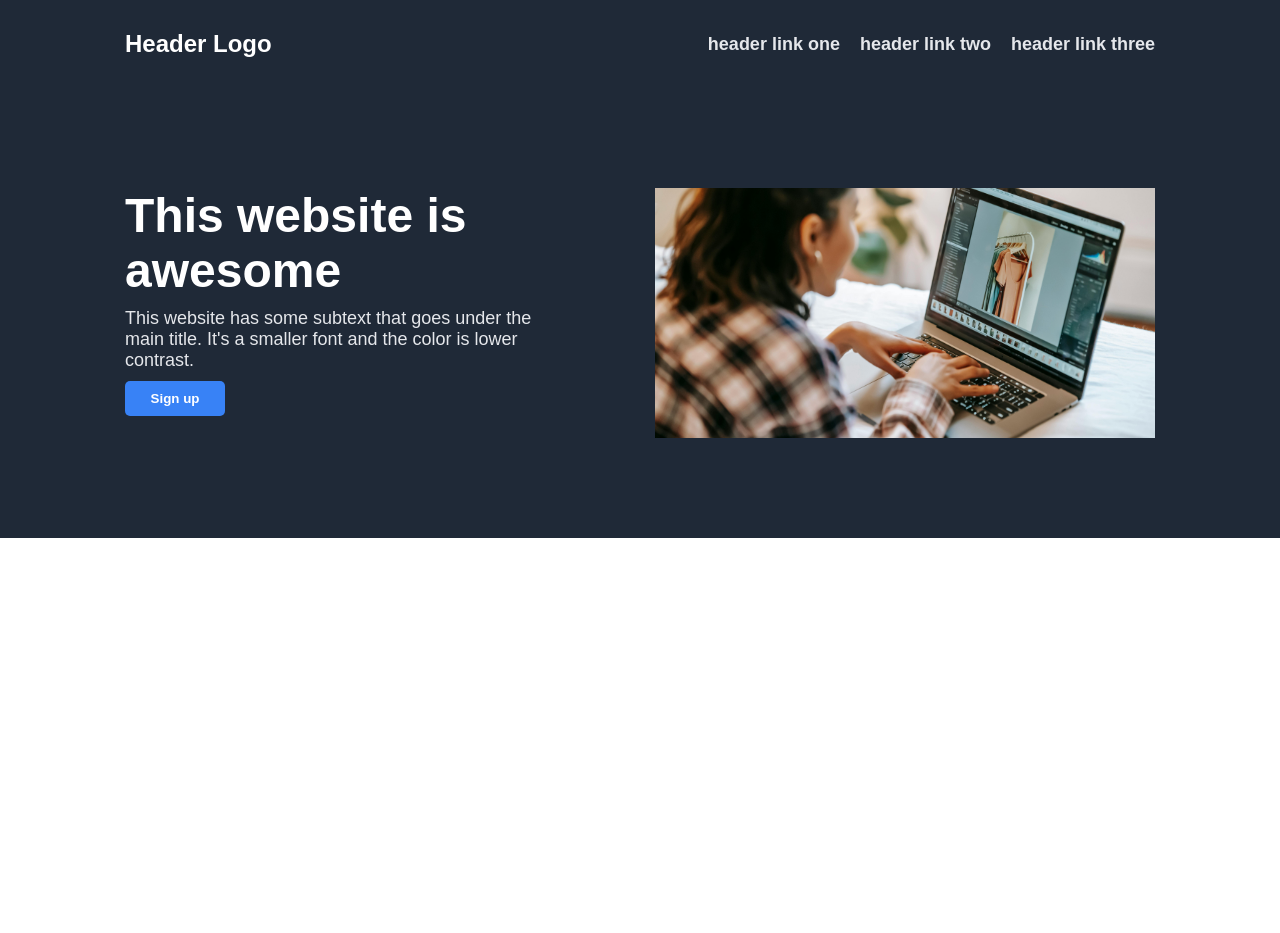
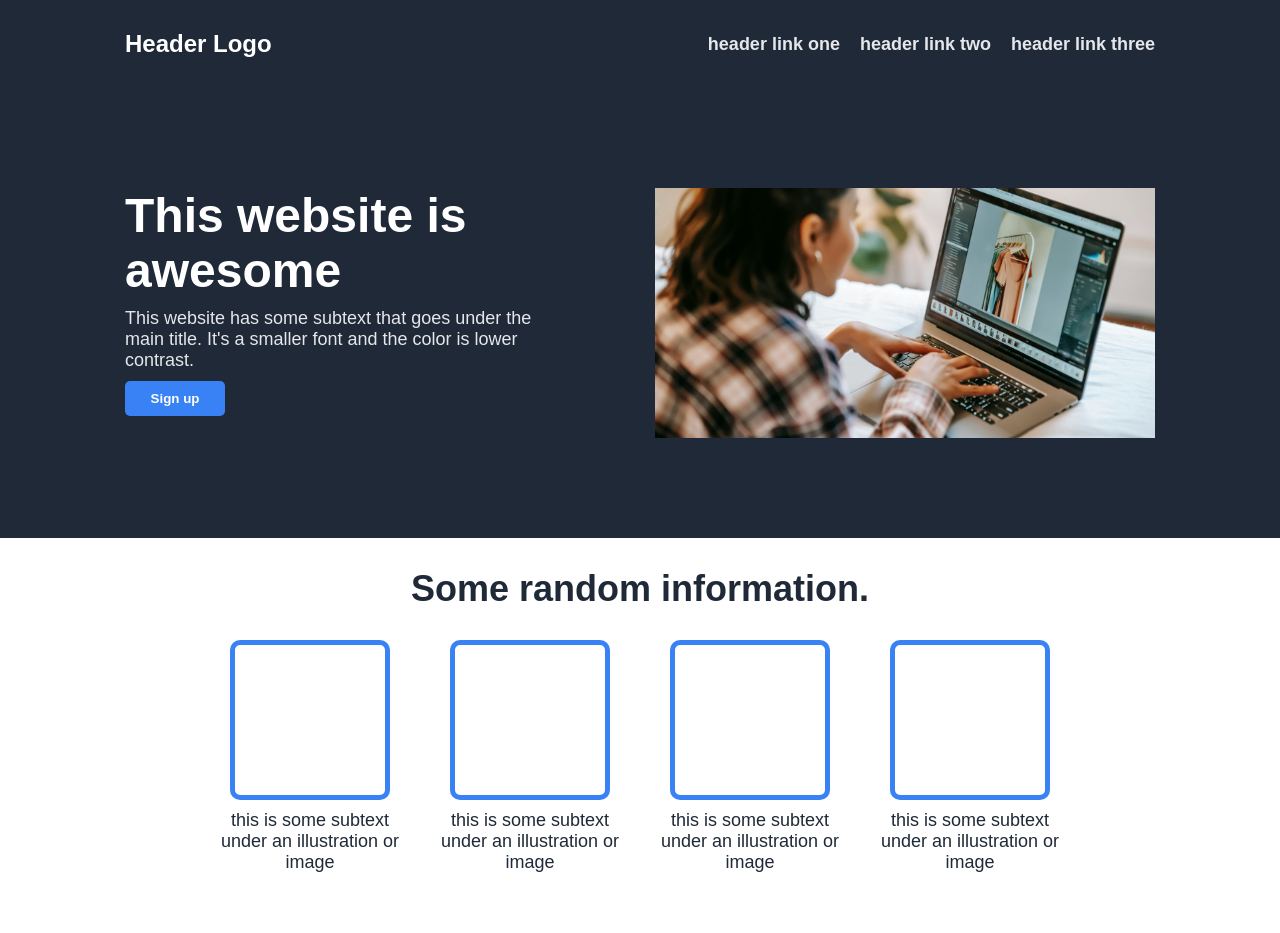
Before and after one commit to Ronald-Ruckus/odin-landing-page, a plain HTML site: page index.html in a window 1280 px wide. Before the commit the page ends 800 px from the top, so only its background shows below. Drawn offline with Linux system fonts and the light colour scheme.

Commit message:
ADDED SECOND SECTION
-Added content and styled the more info Section
- Bug Hero Sign up button not a link

```diff
--- a/index.html
+++ b/index.html
@@ -33,8 +33,27 @@
 
     <div class="more-info">
         Some random information.
-        <div>
-
+        <div class="cards">
+            <div class="card">
+                <div class="box"></div>
+                this is some subtext under an
+                illustration or image
+            </div>
+            <div class="card">
+                <div class="box"></div>
+                this is some subtext under an
+                illustration or image
+            </div>
+            <div class="card">
+                <div class="box"></div>
+                this is some subtext under an
+                illustration or image
+            </div>
+            <div class="card">
+                <div class="box"></div>
+                this is some subtext under an
+                illustration or image
+            </div>
         </div>
 </body>
 
--- a/style.css
+++ b/style.css
@@ -68,3 +68,40 @@ a{
     width: 100px;
     height: 35px;
 }
+
+
+.more-info{
+    color: #1F2937;
+    font-size: 36px;
+    font-weight: bolder;
+    display: flex;
+    flex-direction: column;
+    align-items: center;
+    padding: 30px 0px;
+}
+
+.cards{
+    display:flex;
+    justify-content: center;
+    font-size: 18px;
+    font-weight: lighter;
+    text-align: center;
+    padding: 30px 0px;
+    gap: 20px;
+}
+
+.card{
+    display: flex;
+    flex-direction: column;
+    flex-basis: 200px;
+    align-items: center;
+    gap:10px;
+}
+
+
+.box{
+    width: 150px;
+    height: 150px;
+    border: 5px #3882F6 solid;
+    border-radius: 10px;
+}
```
